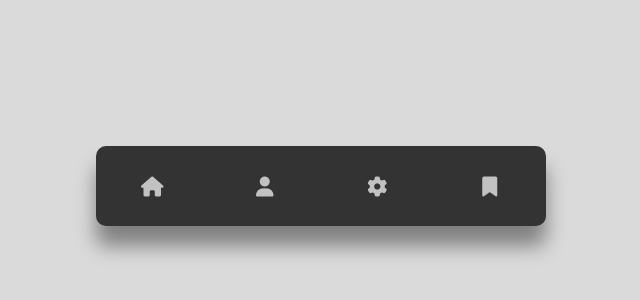
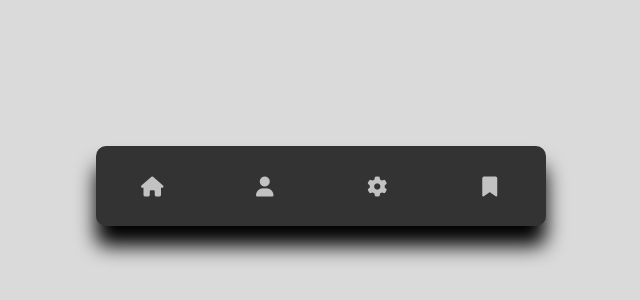
Before and after one commit to akshatsakkarwal/slide-animation, a plain HTML site: page index.html in a window 1280 px wide. Shown: the part 214-514 px from the top of the page, without its empty margins (319-959 px from the left). Drawn offline with Linux system fonts and the light colour scheme.

Commit message:
Update style.css

```diff
--- a/style.css
+++ b/style.css
@@ -26,7 +26,7 @@ body {
     display: flex;
     border-radius: 10px;
     overflow: hidden;
-    box-shadow: 0 20px 20px grey;
+    box-shadow: 0 20px 20px;
 }
 
 .icon {
```
